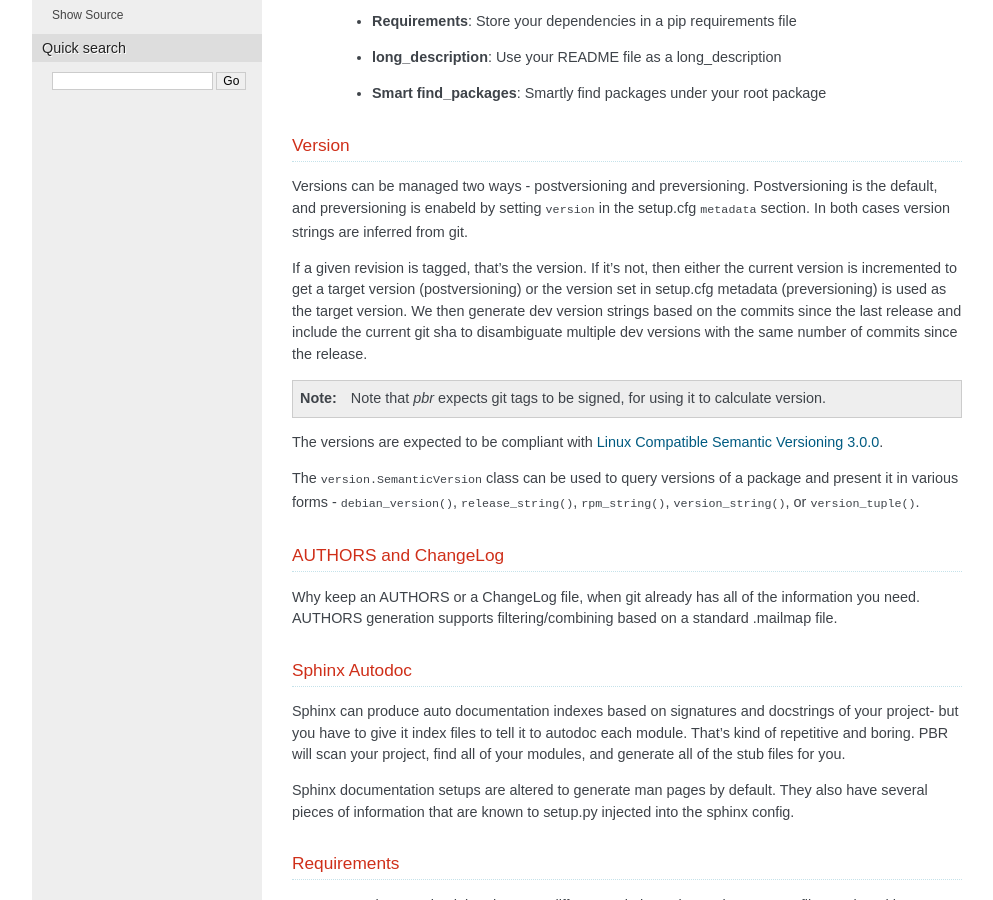
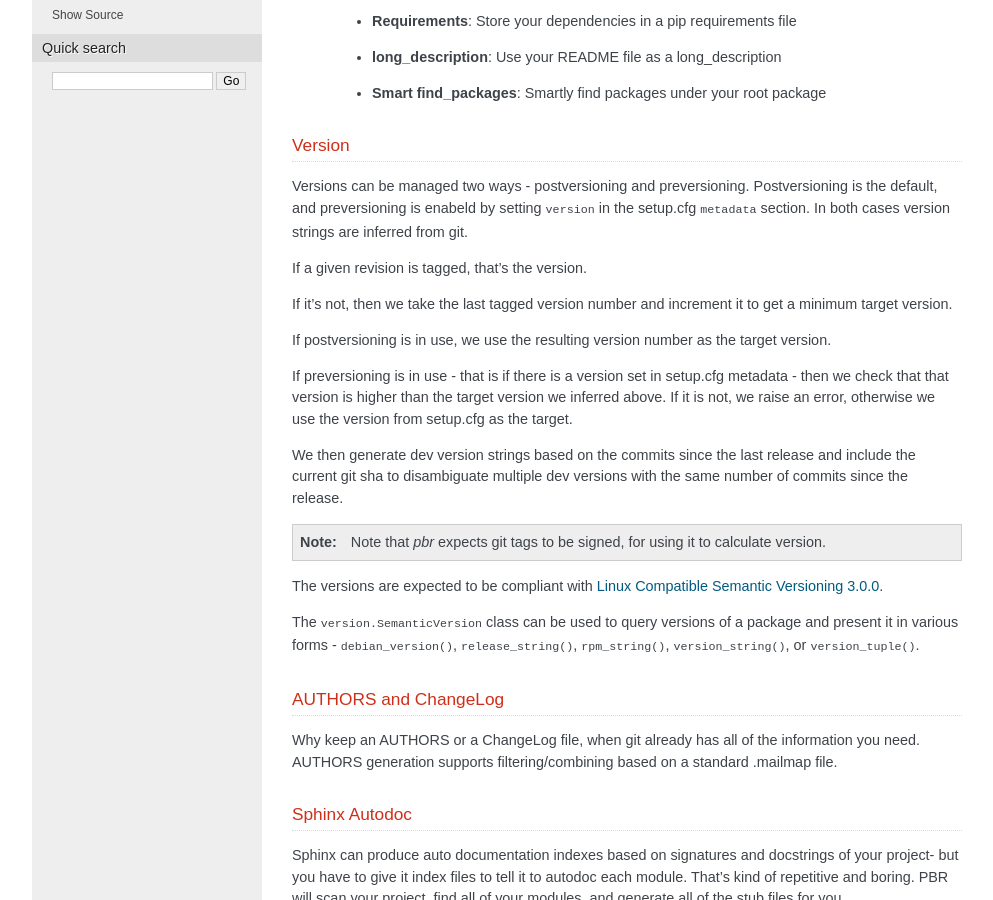
Before and after one commit to openstack/pbr, a Sphinx documentation site: the page built from doc/source/index.rst, in a window 1280 px wide and 900 px high, scrolled down 496 px. Shown: the whole window, without its empty margins (128-1121 px from the left). Built offline with Sphinx 7.4.7, drawn with Linux system fonts in a browser that asks for light colours.

Commit message:
Raise an error if preversion versions are too low
Right now the only automatic version number we have is 'last release',
but thats enough for preversioning to be invalid. When we get API and
ABI break support, this will do more useful things like telling us the
next version is not sufficiently higher.

implements: blueprint pbr-semver
sem-ver: feature
Change-Id: I2583c7409d51364ef9d84b39356d5608a95cb6f8

```diff
--- a/doc/source/index.rst
+++ b/doc/source/index.rst
@@ -31,12 +31,22 @@
 ``version`` in the setup.cfg ``metadata`` section. In both cases
 version strings are inferred from git.
 
-If a given revision is tagged, that's the version. If it's not, then either
-the current version is incremented to get a target version (postversioning) or
-the version set in setup.cfg metadata (preversioning) is used as the target
-version. We then generate dev version strings based on the commits since the
-last release and include the current git sha to disambiguate multiple dev
-versions with the same number of commits since the release.
+If a given revision is tagged, that's the version.
+
+If it's not, then we take the last tagged version number and increment it to
+get a minimum target version.
+
+If postversioning is in use, we use the resulting version number as the target
+version.
+
+If preversioning is in use - that is if there is a version set in setup.cfg
+metadata - then we check that that version is higher than the target version
+we inferred above. If it is not, we raise an error, otherwise we use the
+version from setup.cfg as the target.
+
+We then generate dev version strings based on the commits since the last
+release and include the current git sha to disambiguate multiple dev versions
+with the same number of commits since the release.
 
 .. note::
 
```
Also changed, not shown: 2 other files.
